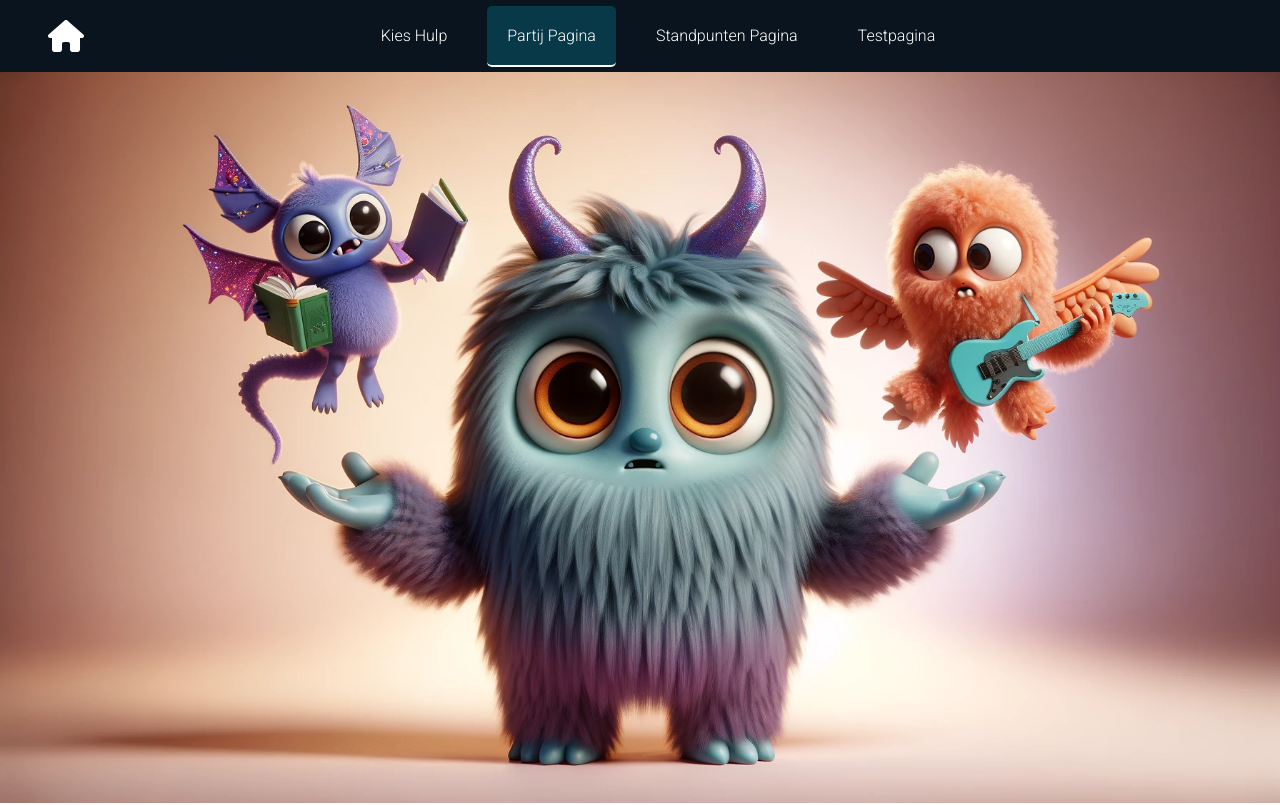
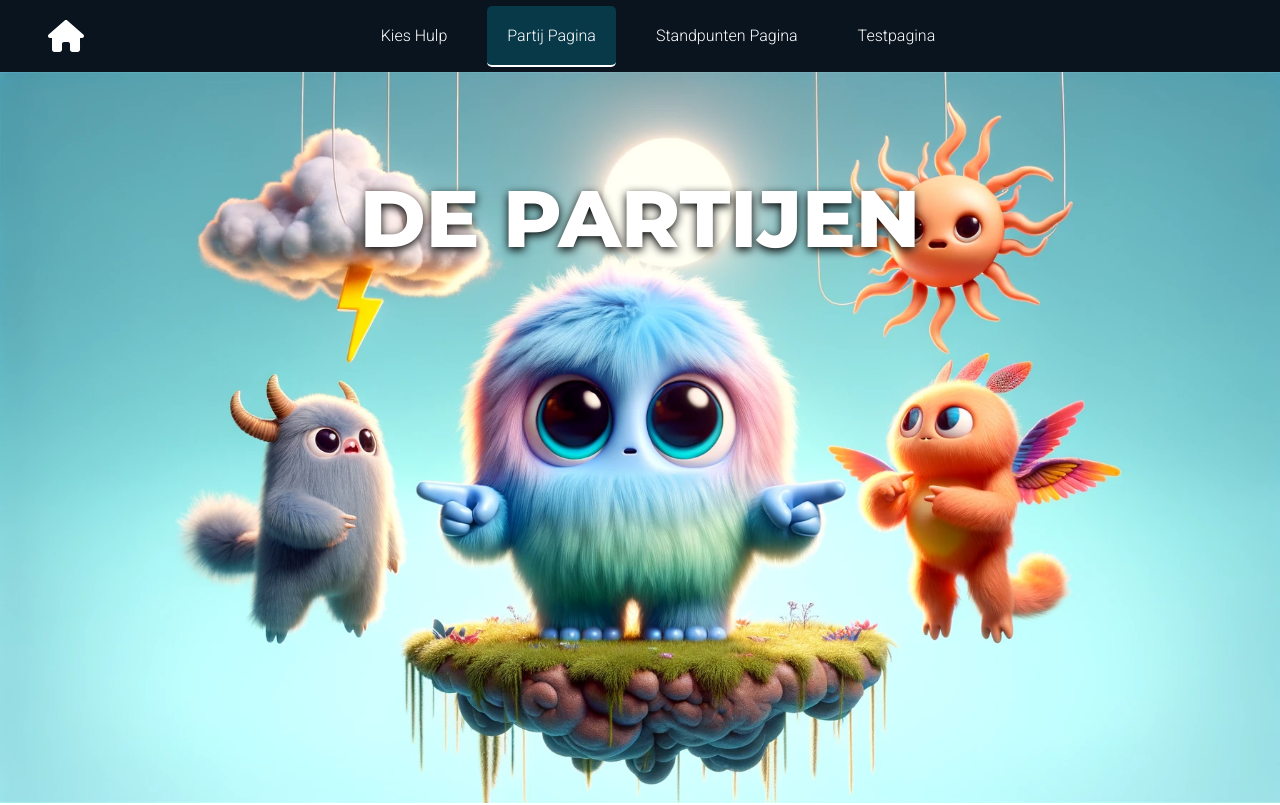
Before and after one commit to Haikotjo/Stemmen, a React (Create React App) app: page /partij-pagina in a window 1280 px wide. Shown: the top 805 px of the page. Built offline with nearby package versions, Linux system fonts and the light colour scheme.

Commit message:
iamges in alle headers nu random. Tekst in de header geplaatst

```diff
--- a/src/Components/modal/Modal.js
+++ b/src/Components/modal/Modal.js
@@ -23,9 +23,9 @@ const Modal = ({ isShowing, hide, children }) => {
                         onClick={hide}
                         className={`${styles['styled-button']} ${styles.close}`}
                     />
-                    {/*{randomImage && (*/}
-                    {/*    <img src={randomImage} alt="Header" className={styles.headerImage} />*/}
-                    {/*)}*/}
+                    {randomImage && (
+                        <img src={randomImage} alt="Header" className={styles.headerImage} />
+                    )}
                     <div className={styles.modalContent}>
                         {children}
                     </div>
--- a/src/pages/electionhelper/ElectionHelper.js
+++ b/src/pages/electionhelper/ElectionHelper.js
@@ -1,12 +1,13 @@
 import React, { useEffect, useState } from 'react';
-import { getPositions } from '../../utils/utils';
+import {getPositions, getRandomImagePage} from '../../utils/utils';
 import partiesData from '../../data/parties.json';
 import positionsData from '../../data/positions.json';
 import StyledButton from "../../Components/button/StyledButton";
 import PartyList from "../../Components/partyList/PartyList";
 import TopicList from "../../Components/topicList/TopicList";
 import useScoreUpdater from "../../hooks/useScoreUpdater";
-import PartyScores from "../../Components/partyScores/PartyScores"; // Verander de import naar de nieuwe hook
+import PartyScores from "../../Components/partyScores/PartyScores";
+import styles from "./ElectionHelper.module.scss";
 
 function ElectionHelper() {
     const initialScores = {}; // Je kunt dit ook vanuit partiesData genereren als dat nodig is
@@ -15,6 +16,7 @@ function ElectionHelper() {
     const [selectedTopic, setSelectedTopic] = useState(null);
     const [positions, setPositions] = useState({});
     const topics = Object.keys(positionsData);
+    const randomHeaderImage =  getRandomImagePage();
 
     useEffect(() => {
         if (selectedParties.length > 0 && selectedTopic) {
@@ -40,7 +42,14 @@ function ElectionHelper() {
     };
 
     return (
-        <div className="App">
+        <>
+            <div className={styles.headerWrapper}>
+                <img src={randomHeaderImage} alt="Header" className={styles.backgroundImage} />
+                <h1 className={styles.headerText}>KIES HULP</h1>
+            </div>
+
+            <div className={styles.container}>
+
                 <PartyList
                     parties={partiesData.partijen}
                     selectedParties={selectedParties}
@@ -72,6 +81,7 @@ function ElectionHelper() {
                 <PartyScores partyScores={partyScores} />
                 <StyledButton label="Reset Scores" onClick={resetScores} />
             </div>
+        </>
     );
 }
 
--- a/src/pages/electionhelper/ElectionHelper.module.scss
+++ b/src/pages/electionhelper/ElectionHelper.module.scss
@@ -0,0 +1,41 @@
+@import '../../styles/mixins';
+@import '../../styles/globals';
+
+// Voeg deze stijlen toe aan je .scss-bestand
+
+.headerWrapper {
+  position: relative; // Dit zorgt ervoor dat alle absolute elementen binnen deze div relatief zijn aan deze div.
+  text-align: center; // Als je de tekst in het midden wilt hebben
+}
+
+.backgroundImage {
+  max-width: 100%; // Maximale breedte is 100% van de viewportbreedte
+  max-height: 100vh; // Maximale hoogte is 100% van de viewporthoogte
+  width: auto; // Behoud de oorspronkelijke verhoudingen van de afbeelding
+  height: auto; // Behoud de oorspronkelijke verhoudingen van de afbeelding
+  display: block; // Zorgt voor een correcte weergave van de afbeelding
+  margin: 0 auto 1rem;
+  display: block; // Dit verwijdert onnodige witruimte onder de afbeelding.
+}
+
+.headerText {
+  position: absolute; // Dit positioneert de tekst over de afbeelding.
+  top: 20%; // Centreert de tekst verticaal.
+  left: 50%; // Centreert de tekst horizontaal.
+  transform: translate(-50%, -50%); // Nauwkeurige centrering ongeacht de tekstgrootte.
+  color: white; // Als je een lichte tekstkleur wilt.
+  font-size: 5rem;
+  text-shadow: 0 3px 10px rgba(0, 0, 0, 1);
+  //background-color: white;
+  @include extra-small-screen {
+    font-size: 2rem; // kleinere grootte voor kleine schermen
+  }
+
+  @include small-screen {
+    font-size: 3rem; // kleinere grootte voor kleine schermen
+  }
+
+  @include medium-screen {
+    font-size: 4rem; // middelgrote grootte voor middelgrote schermen
+  }
+}
--- a/src/pages/homePage/HomePage.js
+++ b/src/pages/homePage/HomePage.js
@@ -2,8 +2,13 @@ import React from 'react';
 import textData from '../../data/textData.json';
 import styles from './Hompage.module.scss'
 import PageDescriptionBlock from "../../Components/pageDescriptionBlock/PageDescriptionBlock";
+import {getRandomImage, getRandomImagePage} from "../../utils/utils";
 
 const HomePage = () => {
+
+    const randomImage =  getRandomImage();
+    const randomHeaderImage =  getRandomImagePage();
+
     const routesMap = {
         "positionsPage": "/standpunten-pagina",
         "partiesPage": "/partij-pagina",
@@ -11,16 +16,17 @@ const HomePage = () => {
     };
 
     return (
-        <div>
-            <img src="/images/backgrounds/welkeKantOp.png" alt="Achtergrondafbeelding" className={styles.backgroundImage} />
-            {/* Andere inhoud van de pagina hier */}
+        <>
+            <div className={styles.headerWrapper}>
+                <img src={randomHeaderImage} alt="Header" className={styles.backgroundImage} />
+            </div>
 
             <div className={styles.container}>
                 <h1>Welkom bij StemSpectrum</h1>
                 <p>{textData.nl.introText}</p>
                 <h2>Verkiezingsinformatie</h2>
                 <p>{textData.nl.electionInfo}</p>
-                <img src="/images/backgrounds/echtGeenIdee.png" alt="Achtergrondafbeelding" className={styles.backgroundImage} />
+                <img src={randomImage} alt="Header" className={styles.backgroundImage} />
                 <h2>Extra Informatie</h2>
                 <p>{textData.nl.extraStory}</p>
                 <h2>Pagina Beschrijvingen</h2>
@@ -31,7 +37,7 @@ const HomePage = () => {
                 </div>
                 <img src="/images/backgrounds/goedOfKwaad.png" alt="Achtergrondafbeelding" className={styles.backgroundImage} />
             </div>
-        </div>
+        </>
     );
 };
 
--- a/src/pages/homePage/Hompage.module.scss
+++ b/src/pages/homePage/Hompage.module.scss
@@ -52,3 +52,29 @@
     }
   }
 }
+
+.headerWrapper {
+  position: relative; // Dit zorgt ervoor dat alle absolute elementen binnen deze div relatief zijn aan deze div.
+  text-align: center; // Als je de tekst in het midden wilt hebben
+}
+.headerText {
+  position: absolute; // Dit positioneert de tekst over de afbeelding.
+  top: 20%; // Centreert de tekst verticaal.
+  left: 50%; // Centreert de tekst horizontaal.
+  transform: translate(-50%, -50%); // Nauwkeurige centrering ongeacht de tekstgrootte.
+  color: white; // Als je een lichte tekstkleur wilt.
+  font-size: 5rem;
+  text-shadow: 0 3px 10px rgba(0, 0, 0, 1);
+  //background-color: white;
+  @include extra-small-screen {
+    font-size: 2rem; // kleinere grootte voor kleine schermen
+  }
+
+  @include small-screen {
+    font-size: 3rem; // kleinere grootte voor kleine schermen
+  }
+
+  @include medium-screen {
+    font-size: 4rem; // middelgrote grootte voor middelgrote schermen
+  }
+}
--- a/src/pages/partiesPage/PartiesPage.js
+++ b/src/pages/partiesPage/PartiesPage.js
@@ -6,7 +6,7 @@ import partiesData from '../../data/parties.json';
 import styles from './PartiesPage.module.scss';
 import Modal from "../../Components/modal/Modal";
 import textData from '../../data/textData.json';
-import {getPartyImage} from "../../utils/utils";
+import {getPartyImage, getRandomImagePage} from "../../utils/utils";
 
 
 
@@ -14,6 +14,7 @@ function PartiesPage() {
     const [selectedParty, setSelectedParty] = useState(null);
     const [positions] = usePartyPositions(selectedParty);
     const [isModalOpen, setIsModalOpen] = useState(false);
+    const randomHeaderImage =  getRandomImagePage();
 
     const handlePartySelection = (party) => {
         setSelectedParty(party);
@@ -27,7 +28,10 @@ function PartiesPage() {
     return (
         <div>
             {/*<ParallaxBackground backgroundImage="/images/backgrounds/keuzes.png" />*/}
-            <img src="/images/backgrounds/banner%20kies.png" alt="Achtergrondafbeelding" className={styles.backgroundImage} />
+            <div className={styles.headerWrapper}>
+                <img src={randomHeaderImage} alt="Header" className={styles.backgroundImage} />
+                <h1 className={styles.headerText}>DE PARTIJEN</h1>
+            </div>
             <div className={styles.partiesPageContainer}>
                 <div className={styles.pageDescriptionsDetails}>
                     <h2>{textData.nl.pageDescriptionsDetails.partiesPage}</h2>
--- a/src/pages/partiesPage/PartiesPage.module.scss
+++ b/src/pages/partiesPage/PartiesPage.module.scss
@@ -28,3 +28,29 @@
   margin-bottom: 1rem;
   box-shadow: 0 3px 10px rgba(0, 0, 0, 0.5);
 }
+
+.headerWrapper {
+  position: relative; // Dit zorgt ervoor dat alle absolute elementen binnen deze div relatief zijn aan deze div.
+  text-align: center; // Als je de tekst in het midden wilt hebben
+}
+.headerText {
+  position: absolute; // Dit positioneert de tekst over de afbeelding.
+  top: 20%; // Centreert de tekst verticaal.
+  left: 50%; // Centreert de tekst horizontaal.
+  transform: translate(-50%, -50%); // Nauwkeurige centrering ongeacht de tekstgrootte.
+  color: white; // Als je een lichte tekstkleur wilt.
+  font-size: 5rem;
+  text-shadow: 0 3px 10px rgba(0, 0, 0, 1);
+  //background-color: white;
+  @include extra-small-screen {
+    font-size: 2rem; // kleinere grootte voor kleine schermen
+  }
+
+  @include small-screen {
+    font-size: 3rem; // kleinere grootte voor kleine schermen
+  }
+
+  @include medium-screen {
+    font-size: 4rem; // middelgrote grootte voor middelgrote schermen
+  }
+}
--- a/src/pages/positionsPage/PositionsPage.module.scss
+++ b/src/pages/positionsPage/PositionsPage.module.scss
@@ -9,3 +9,29 @@
   display: block; // Zorgt voor een correcte weergave van de afbeelding
   margin: 0 auto 1rem;
 }
+
+.headerWrapper {
+  position: relative; // Dit zorgt ervoor dat alle absolute elementen binnen deze div relatief zijn aan deze div.
+  text-align: center; // Als je de tekst in het midden wilt hebben
+}
+.headerText {
+  position: absolute; // Dit positioneert de tekst over de afbeelding.
+  top: 20%; // Centreert de tekst verticaal.
+  left: 50%; // Centreert de tekst horizontaal.
+  transform: translate(-50%, -50%); // Nauwkeurige centrering ongeacht de tekstgrootte.
+  color: white; // Als je een lichte tekstkleur wilt.
+  font-size: 5rem;
+  text-shadow: 0 3px 10px rgba(0, 0, 0, 1);
+  //background-color: white;
+  @include extra-small-screen {
+    font-size: 2rem; // kleinere grootte voor kleine schermen
+  }
+
+  @include small-screen {
+    font-size: 3rem; // kleinere grootte voor kleine schermen
+  }
+
+  @include medium-screen {
+    font-size: 4rem; // middelgrote grootte voor middelgrote schermen
+  }
+}
--- a/src/utils/utils.js
+++ b/src/utils/utils.js
@@ -38,6 +38,8 @@ export const selectTopic = (selectedTopic) => {
     }
 };
 
+
+// Radom images
 const headerImages = ['eenSoortToespraak', 'GroteToespraak', 'toespraak', ]; // Namen van je afbeeldingen zonder de extensie
 
 export const getRandomImage = () => {
@@ -45,11 +47,13 @@ export const getRandomImage = () => {
     return `/images/headers/${headerImages[randomIndex]}.png`;
 };
 
-const randomImages = ['eenSoortToespraak', 'GroteToespraak', 'toespraak', ]; // Namen van je afbeeldingen zonder de extensie
+
+// Radom images
+const randomImages = ['allemaal', 'banner kies', 'echtGeenIdee', 'goedOfKwaad', 'keuzes', 'kiezen', 'welkeKantOp' ]; // Namen van je afbeeldingen zonder de extensie
 
 export const getRandomImagePage = () => {
     const randomIndex = Math.floor(Math.random() * randomImages.length);
-    return `/images/headers/${randomImages[randomIndex]}.png`;
+    return `/images/backgrounds/${randomImages[randomIndex]}.png`;
 };
 
 // Function to get the image path based on the party name
```
Also changed, not shown: src/pages/positionsPage/PositionsPage.js (+9 -2 lines). Lines whose indentation alone changed are shown as unchanged.
